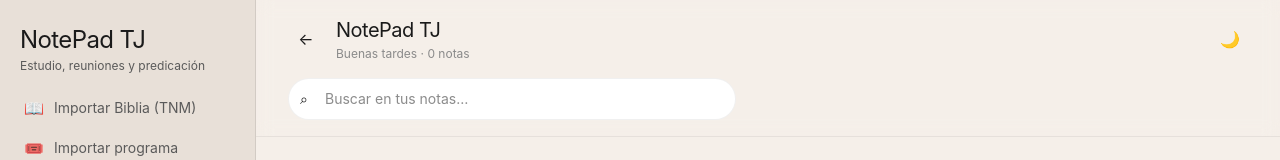
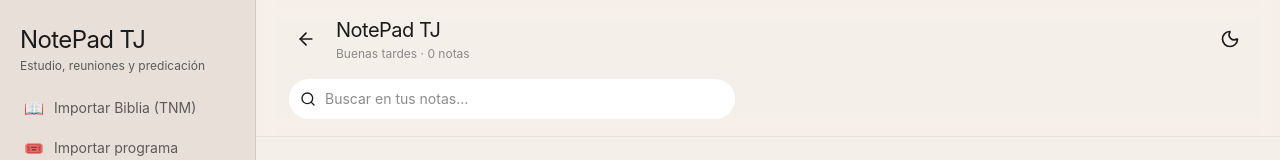
Before and after one commit to yeancq/NotePad-Tj, a React (Vite) app: page / in a window 1280 px wide. Both pictures are taken after a click on the button "Papelera". Shown: the top 160 px of the page. Built offline with nearby package versions, Linux system fonts and the light colour scheme.

Commit message:
Update TopBar.jsx

```diff
--- a/src/components/TopBar.jsx
+++ b/src/components/TopBar.jsx
@@ -1,3 +1,5 @@
+import { Sun, Moon, Menu, ArrowLeft, Search } from 'lucide-react'
+
 export default function TopBar({ search, onSearch, dark, onToggleDark, onOpenSidebar, onGoHome, showBack, greeting }) {
   return (
     <header className="sticky top-0 z-20 bg-theme/90 backdrop-blur-sm border-b border-theme px-4 md:px-8 py-4">
@@ -8,7 +10,7 @@ export default function TopBar({ search, onSearch, dark, onToggleDark, onOpenSid
             className="w-9 h-9 flex items-center justify-center rounded-full text-theme hover:bg-ink/5 dark:hover:bg-night-text/10"
             aria-label="Volver al inicio"
           >
-            ←
+            <ArrowLeft className="w-5 h-5" />
           </button>
         ) : (
           <button
@@ -16,7 +18,7 @@ export default function TopBar({ search, onSearch, dark, onToggleDark, onOpenSid
             className="md:hidden w-9 h-9 flex items-center justify-center rounded-full text-theme hover:bg-ink/5 dark:hover:bg-night-text/10"
             aria-label="Abrir menú"
           >
-            ☰
+            <Menu className="w-5 h-5" />
           </button>
         )}
         <div className="flex-1 min-w-0">
@@ -33,13 +35,11 @@ export default function TopBar({ search, onSearch, dark, onToggleDark, onOpenSid
                      text-theme hover:bg-ink/5 dark:hover:bg-night-text/10 transition-colors"
           aria-label="Cambiar modo oscuro"
         >
-          {dark ? '☀️' : '🌙'}
+          {dark ? <Sun className="w-5 h-5" /> : <Moon className="w-5 h-5" />}
         </button>
       </div>
       <div className="relative max-w-md">
-        <span className="absolute left-3 top-1/2 -translate-y-1/2 text-muted/50 text-sm">
-          ⌕
-        </span>
+        <Search className="absolute left-3 top-1/2 -translate-y-1/2 text-muted/50 w-4 h-4" />
         <input
           value={search}
           onChange={(e) => onSearch(e.target.value)}
```
